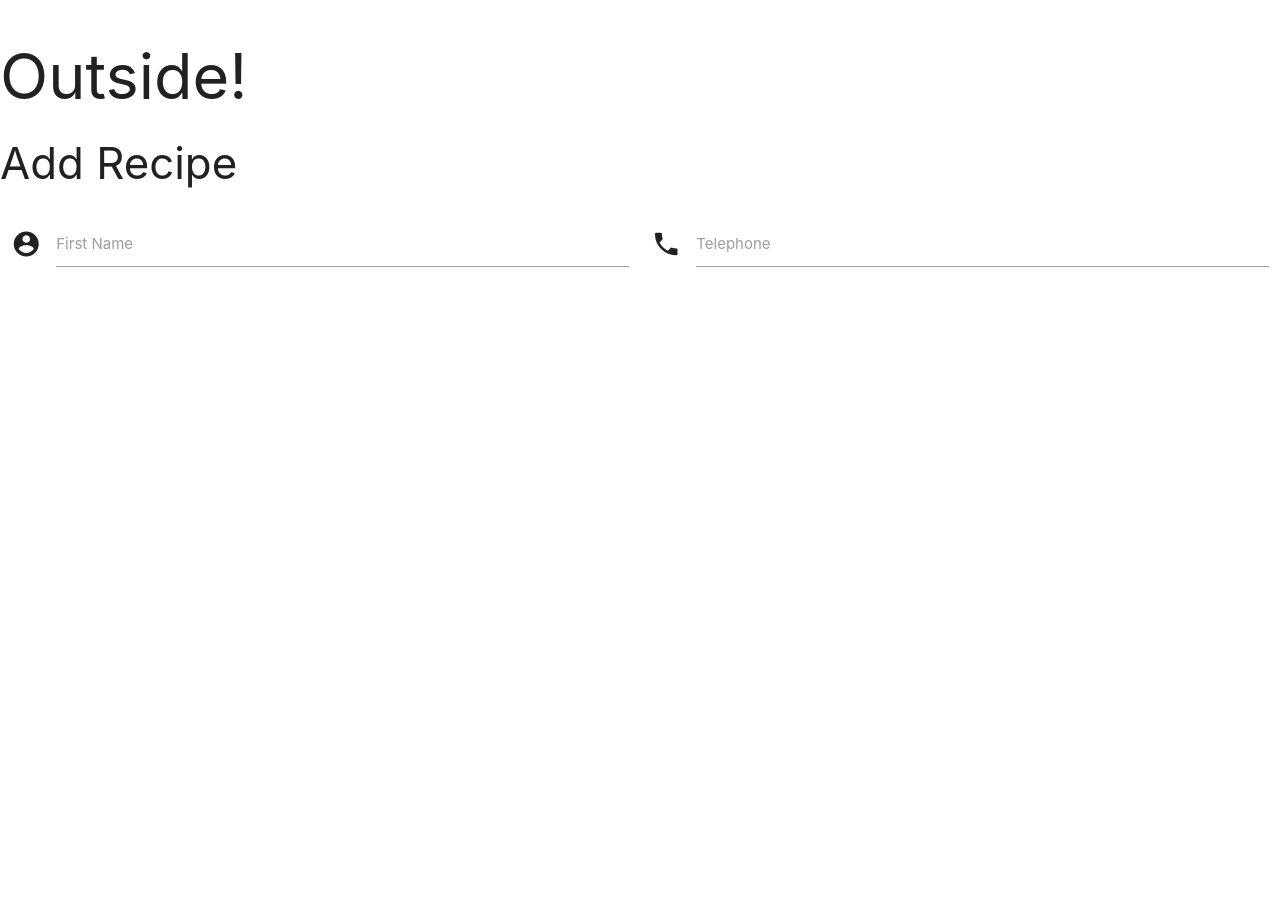
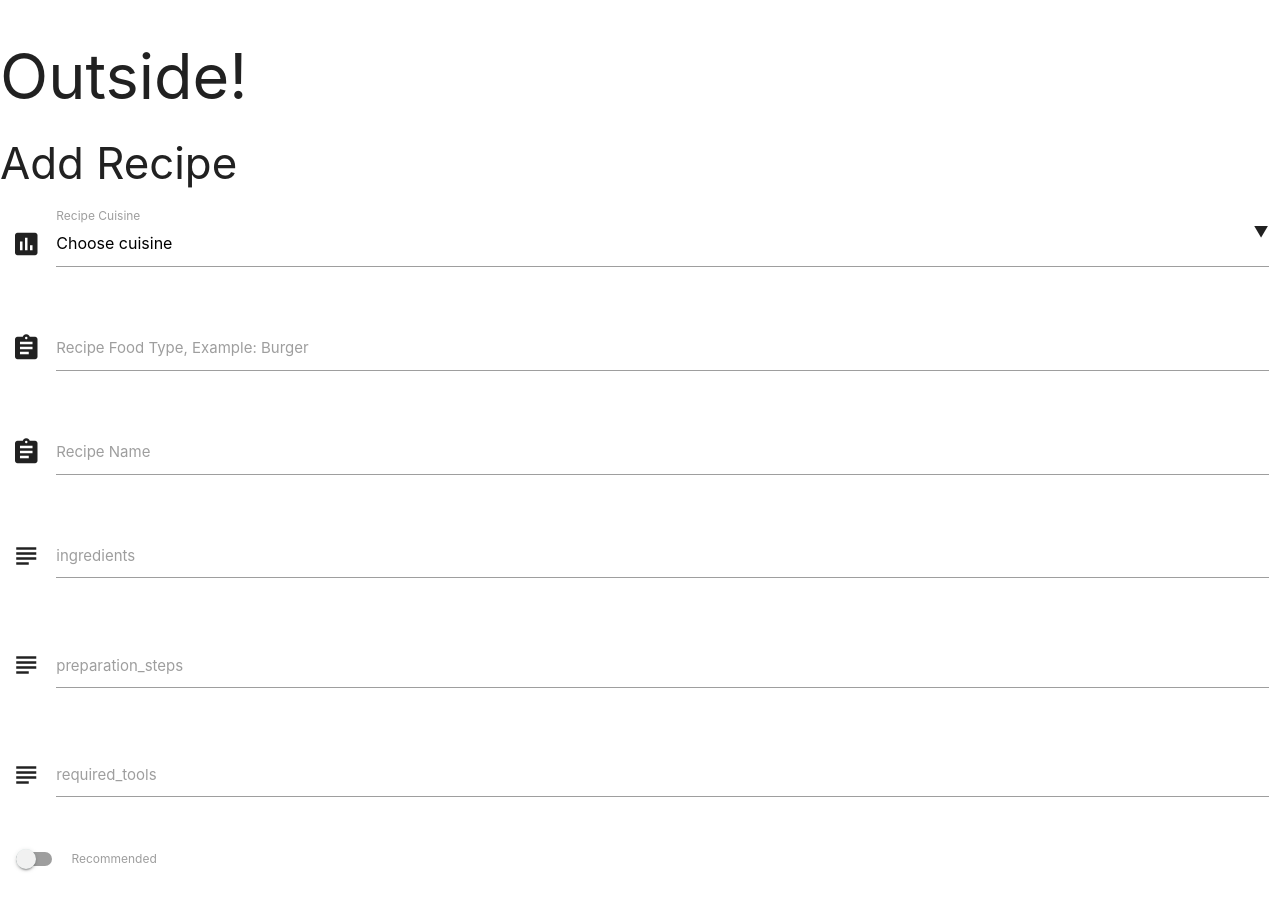
Before and after one commit to Tariqalrehily/whatocook, a Flask app: page /add_recipe in a window 1280 px wide. Before the commit the page ends 267 px from the top, so only its background shows below. Run offline with Flask 2, Linux system fonts and the light colour scheme; data that the repository does not hold is empty; parts of the project's set-up code (start-up, migrations or seed data) failed here and were passed over; some libraries are stand-ins or nearby versions.

Commit message:
Modify templates/addrecipe.html file by adding form elements for users, add jQuery for select element in templates/base.html, modify add_recipe router in app.py file

```diff
--- a/app.py
+++ b/app.py
@@ -3,7 +3,7 @@ from flask import Flask, render_template, redirect, request, url_for
 from flask_pymongo import PyMongo
 
 app = Flask(__name__)
-# app.config["MONGO_DBNAME"] = "whatocook"
+app.config["MONGO_DBNAME"] = "whatocook"
 app.config["MONGO_URI"] = "mongodb+srv://root:Tar1010@projectdb-ddwj9.mongodb.net/whatocook?retryWrites=true&w=majority"
 
 mongo = PyMongo(app)
@@ -14,7 +14,7 @@ def get_recipes():
 
 @app.route('/add_recipe')
 def add_recipe():
-    return render_template('addrecipe.html')
+    return render_template('addrecipe.html', add_recipe=mongo.db.cuisine.find());
 
 
 
@@ -22,6 +22,3 @@ if __name__ == '__main__':
     app.run(host=os.environ.get('IP'),
         port=int(os.environ.get('PORT', 3000)),
         debug=True)
-
-get_recipes()
-add_recipe()
--- a/templates/addrecipe.html
+++ b/templates/addrecipe.html
@@ -3,16 +3,62 @@
 <h3> Add Recipe </h3>
 <div class="row">
     <form action="" method="POST" class="col s12">
+      <!-- Add recipe  -->
       <div class="row">
-        <div class="input-field col s6">
-          <i class="material-icons prefix">account_circle</i>
-          <input id="icon_prefix" type="text" class="validate">
-          <label for="icon_prefix">First Name</label>
+        <div class="input-field col s12">
+          <i class="material-icons prefix">poll</i>
+          <select id="recipe_cuisine" name="recipe_cuisine">
+            <option value="" disabled selected>Choose cuisine</option>
+            {% for cuis in cuisine %}
+              <option value="{{cuis.cuisine_name}}">{{cuis.cuisine_name}}</option>
+            {% endfor %}
+          </select>
+          <label>Recipe Cuisine</label>
         </div>
-        <div class="input-field col s6">
-          <i class="material-icons prefix">phone</i>
-          <input id="icon_telephone" type="tel" class="validate">
-          <label for="icon_telephone">Telephone</label>
+      </div>
+      <div class="row">
+        <div class="input-field col s12">
+          <i class="material-icons prefix">assignment</i>
+          <input id="recipe_food_type" name="rrecipe_food_type" type="text" class="validate">
+          <label for="icon_prefix">Recipe Food Type, Example: Burger</label>
+        </div>
+      </div>
+      <div class="row">
+        <div class="input-field col s12">
+          <i class="material-icons prefix">assignment</i>
+          <input id="recipe_name" name="recipe_name" type="text" class="validate">
+          <label for="icon_prefix">Recipe Name</label>
+        </div>
+      </div>
+      <div class="row">
+        <div class="input-field col s12">
+          <i class="material-icons prefix">subject</i>
+          <textarea name="ingredients" id="ingredients" class="materialize-textarea"></textarea>
+          <label for="icon_telephone">ingredients</label>
+        </div>
+      </div>
+      <div class="row">
+        <div class="input-field col s12">
+          <i class="material-icons prefix">subject</i>
+          <textarea name="preparation_steps" id="preparation_steps" class="materialize-textarea"></textarea>
+          <label for="icon_telephone">preparation_steps</label>
+        </div>
+      </div>
+      <div class="row">
+        <div class="input-field col s12">
+          <i class="material-icons prefix">subject</i>
+          <textarea name="required_tools" id="required_tools" class="materialize-textarea"></textarea>
+          <label for="icon_telephone">required_tools</label>
+        </div>
+      </div>
+      <div class="row">
+        <!-- Switch -->
+        <div class="switch">
+          <label>
+            <input id="Recommended" name="Recommended" type="checkbox">
+            <span class="lever"></span>
+            Recommended
+          </label>
         </div>
       </div>
     </form>
--- a/templates/base.html
+++ b/templates/base.html
@@ -16,6 +16,7 @@
         <script type="text/javascript">
           $(document).ready(function(){
              $('.collapsible').collapsible();
+             $('select').material_select();
             });
         </script>
     </body>
```
